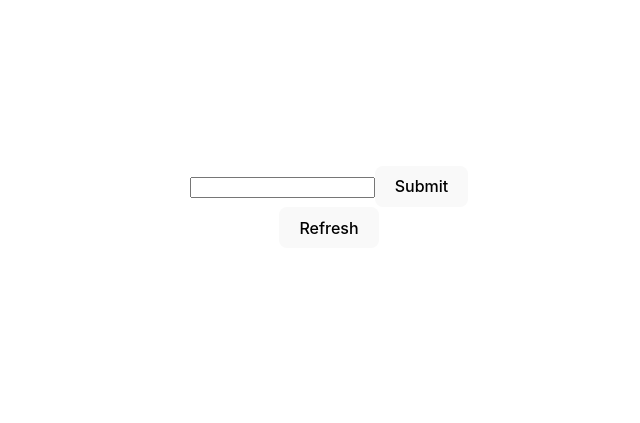
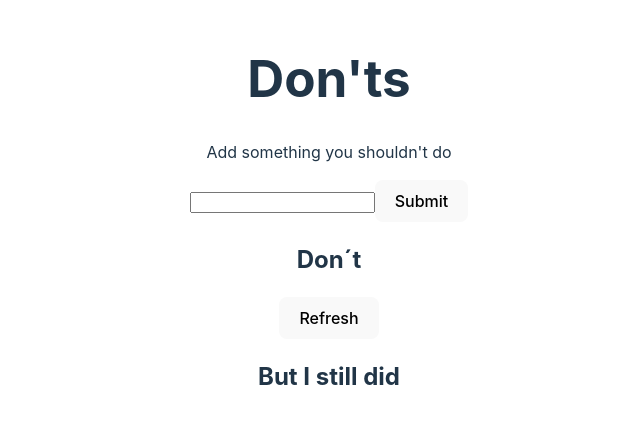
Before and after one commit to bobbyem/containerisation-exam, a React (Vite) app in the folder frontend/: page / in a window 1280 px wide. Shown: the part 185-608 px from the top of the page, without its empty margins (311-951 px from the left). Built offline with nearby package versions, Linux system fonts and the light colour scheme.

Commit message:
Changed some of the frontend

```diff
--- a/frontend/src/App.jsx
+++ b/frontend/src/App.jsx
@@ -5,6 +5,7 @@ import { Todontlist } from "./components/Todontlist";
 function App() {
   return (
     <>
+      <h1>Don&apos;ts</h1>
       <TodontForm />
       <Todontlist />
     </>
--- a/frontend/src/components/Todont.jsx
+++ b/frontend/src/components/Todont.jsx
@@ -1,4 +1,4 @@
-export const Todont = ({ title, done, _id } = props) => {
+export const Todont = ({ title, _id } = props) => {
   const updateTodont = async (id) => {
     try {
       await fetch("http://localhost:3000/todont", {
@@ -15,7 +15,6 @@ export const Todont = ({ title, done, _id } = props) => {
   return (
     <li onClick={() => updateTodont(_id)}>
       <p>{title}</p>
-      <input type="checkbox" checked={done}></input>
     </li>
   );
 };
--- a/frontend/src/components/TodontForm.jsx
+++ b/frontend/src/components/TodontForm.jsx
@@ -21,6 +21,7 @@ export const TodontForm = () => {
 
   return (
     <div>
+      <p>Add something you shouldn&apos;t do</p>
       <form
         action=""
         onSubmit={(e) => {
--- a/frontend/src/components/Todontlist.jsx
+++ b/frontend/src/components/Todontlist.jsx
@@ -16,10 +16,14 @@ export const Todontlist = () => {
 
   return (
     <>
+      <div>
+        <h2>Don´t</h2>
         <button onClick={getTodonts}>Refresh</button>
         <ul>
           {todonts
-          ? todonts.map((todont) => (
+            ? todonts
+                .filter((todont) => !todont.done)
+                .map((todont) => (
                   <Todont
                     key={todont._id}
                     _id={todont._id}
@@ -29,6 +33,22 @@ export const Todontlist = () => {
                 ))
             : null}
         </ul>
+        <h2>But I still did</h2>
+        <ul>
+          {todonts
+            ? todonts
+                .filter((todont) => todont.done)
+                .map((todont) => (
+                  <Todont
+                    key={todont._id}
+                    _id={todont._id}
+                    title={todont.title}
+                    done={todont.done}
+                  /> // Interpolera med {} och sätt en unik key
+                ))
+            : null}
+        </ul>
+      </div>
     </>
   );
 };
```
Lines whose indentation alone changed are shown as unchanged.
